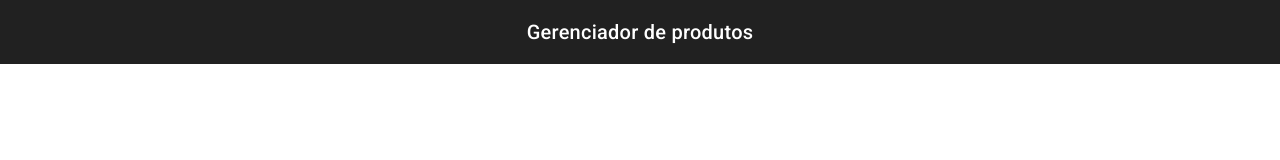
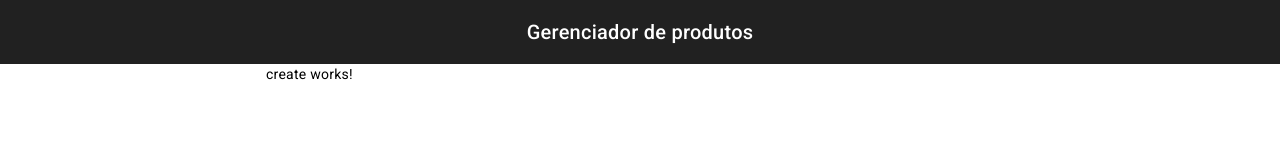
Before and after one commit to gabriel-afg/Angular17Course, an Angular app: page /create-product in a window 1280 px wide. Before the commit this address led to /. Shown: the top 160 px of the page. Built offline with nearby package versions, Linux system fonts and the light colour scheme.

Commit message:
feat: improvement perfomace at create component

```diff
--- a/src/app/app.routes.ts
+++ b/src/app/app.routes.ts
@@ -1,7 +1,14 @@
 import { Routes } from '@angular/router';
 import { ListComponent } from './features/list/list.component';
+import { CreateComponent } from './features/create/create.component';
 
-export const routes: Routes = [{
+export const routes: Routes = [
+  {
   path: '',
   component: ListComponent
-}];
+  },
+  {
+    path: 'create-product',
+    loadComponent: () => import('./features/create/create.component').then(m => m.CreateComponent) // lazy loading
+  }
+];
--- /dev/null
+++ b/src/app/features/create/create.component.html
@@ -0,0 +1 @@
+<p>create works!</p>
--- a/src/app/features/list/list.component.html
+++ b/src/app/features/list/list.component.html
@@ -1,5 +1,5 @@
 <div class="action-container">
-  <a mat-raised-button color="primary" [routerLink]="[ 'create-product']">Criar produto</a>
+  <a mat-raised-button color="primary" [routerLink]="['/create-product']">Criar produto</a>
 </div>
 
 @for (product of products; track product.id) {
```
Also changed, not shown: src/app/features/create/create.component.ts (added, +12 -0 lines), src/app/features/create/create.component.scss (added).
